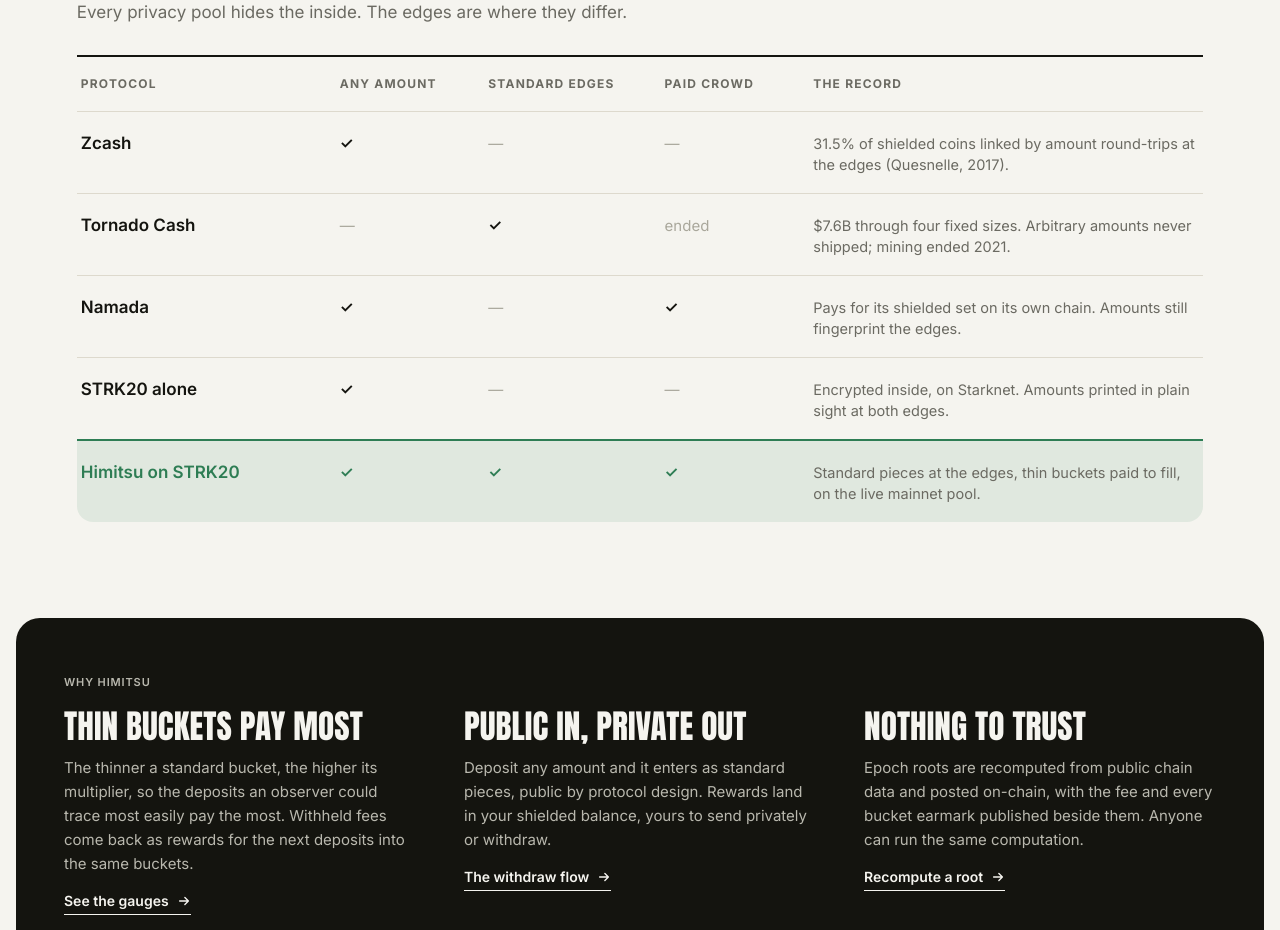
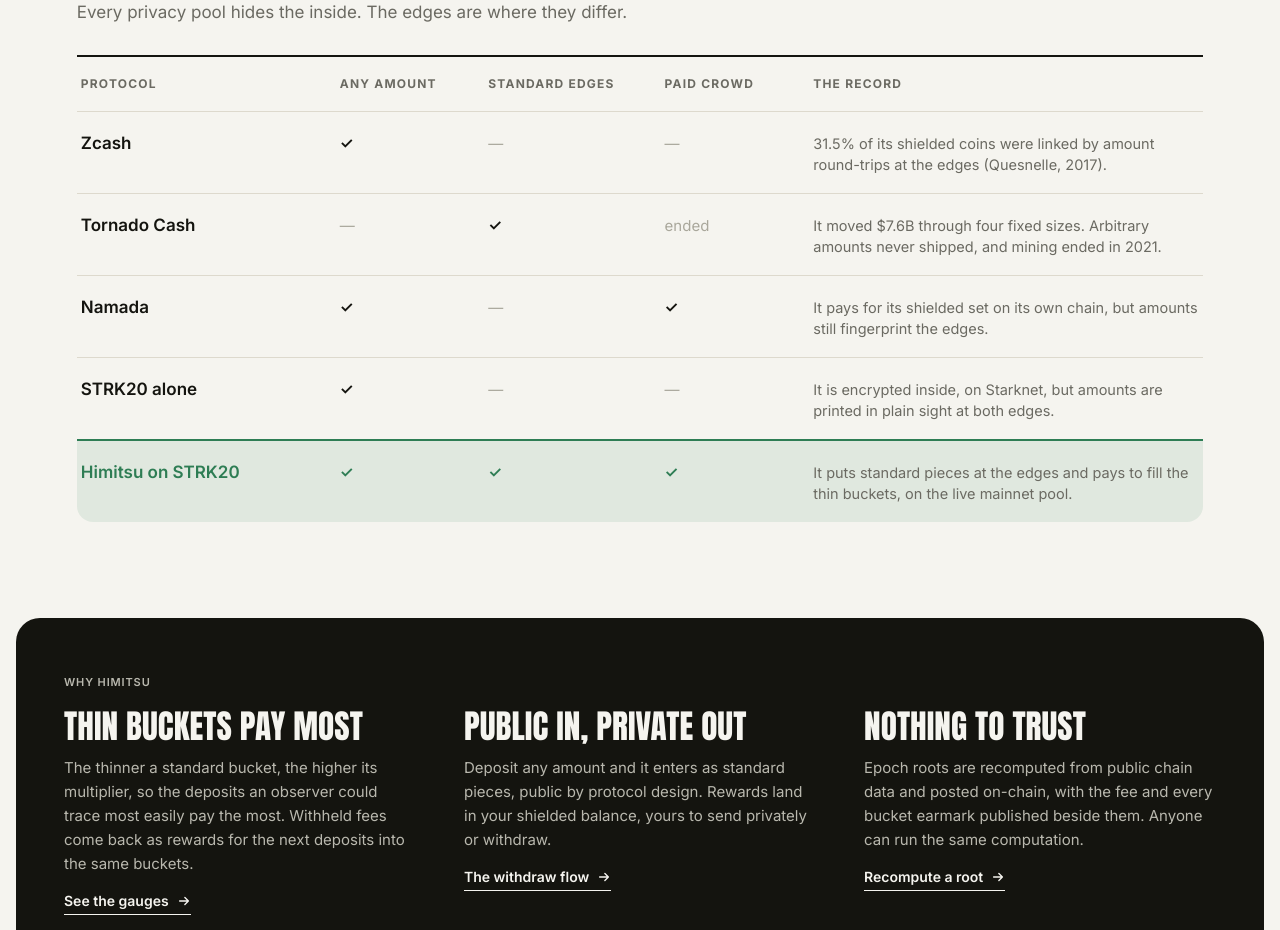
Before and after one commit to adipundir/himitsu-protocol, a Next.js app in the folder app/: page / in a window 1280 px wide. Shown: the part 2340-3270 px from the top of the page. Built offline with nearby package versions, Linux system fonts and the light colour scheme.

Commit message:
Complete sentences in the comparison notes
Clipped fragment style read as incomplete; every note now has its subject and
verb.

```diff
--- a/app/src/app/page.tsx
+++ b/app/src/app/page.tsx
@@ -22,31 +22,31 @@ const COMPARE = [
   {
     name: "Zcash",
     marks: ["✓", "—", "—"],
-    note: "31.5% of shielded coins linked by amount round-trips at the edges (Quesnelle, 2017).",
+    note: "31.5% of its shielded coins were linked by amount round-trips at the edges (Quesnelle, 2017).",
     us: false,
   },
   {
     name: "Tornado Cash",
     marks: ["—", "✓", "ended"],
-    note: "$7.6B through four fixed sizes. Arbitrary amounts never shipped; mining ended 2021.",
+    note: "It moved $7.6B through four fixed sizes. Arbitrary amounts never shipped, and mining ended in 2021.",
     us: false,
   },
   {
     name: "Namada",
     marks: ["✓", "—", "✓"],
-    note: "Pays for its shielded set on its own chain. Amounts still fingerprint the edges.",
+    note: "It pays for its shielded set on its own chain, but amounts still fingerprint the edges.",
     us: false,
   },
   {
     name: "STRK20 alone",
     marks: ["✓", "—", "—"],
-    note: "Encrypted inside, on Starknet. Amounts printed in plain sight at both edges.",
+    note: "It is encrypted inside, on Starknet, but amounts are printed in plain sight at both edges.",
     us: false,
   },
   {
     name: "Himitsu on STRK20",
     marks: ["✓", "✓", "✓"],
-    note: "Standard pieces at the edges, thin buckets paid to fill, on the live mainnet pool.",
+    note: "It puts standard pieces at the edges and pays to fill the thin buckets, on the live mainnet pool.",
     us: true,
   },
 ] as const;
```
